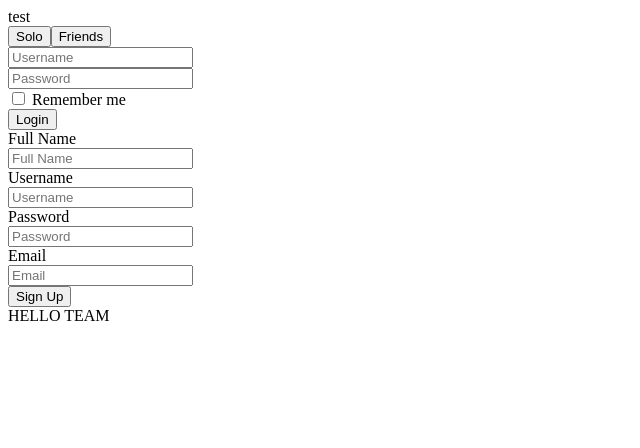
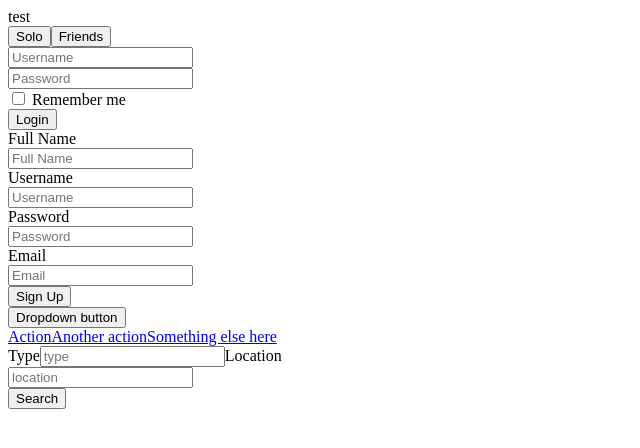
Before and after one commit to lets-settle/lets-settle, a React app: page / in a window 1280 px wide. Shown: the top 448 px of the page, without its empty margins (0-640 px from the left). Built offline with nearby package versions, Linux system fonts and the light colour scheme; the HTML template or start-up script is replaced by a standard one.

Commit message:
[add] Add dropdown button and input fields on friend yelp list page

```diff
--- a/client/src/components/yelpList.jsx
+++ b/client/src/components/yelpList.jsx
@@ -8,7 +8,32 @@ class YelpList extends React.Component {
   render() {
     return (
     <div>
-      HELLO TEAM
+      <div classNameName="dropdown">
+        <button className="btn btn-secondary dropdown-toggle" type="button" id="dropdownMenuButton" data-toggle="dropdown" aria-haspopup="true" aria-expanded="false">
+          Dropdown button
+        </button>
+        <div className="dropdown-menu" aria-labelledby="dropdownMenuButton">
+          <a className="dropdown-item" href="#">Action</a>
+          <a className="dropdown-item" href="#">Another action</a>
+          <a className="dropdown-item" href="#">Something else here</a>
+        </div>
+      </div>
+
+
+      <form className="form-inline">
+        <label className="sr-only" for="inlineFormInput">Type</label>
+        <input type="text" class="form-control mb-2 mr-sm-2 mb-sm-0" id="inlineFormInput" placeholder="type" />
+
+        <label className="sr-only" for="inlineFormInputGroup">Location</label>
+        <div className="input-group mb-2 mr-sm-2 mb-sm-0">
+          <input type="text" class="form-control" id="inlineFormInputGroup" placeholder="location" />
+        </div>
+
+
+
+        <button type="submit" class="btn btn-primary">Search</button>
+      </form>
+
     </div>
     )
   }
```
